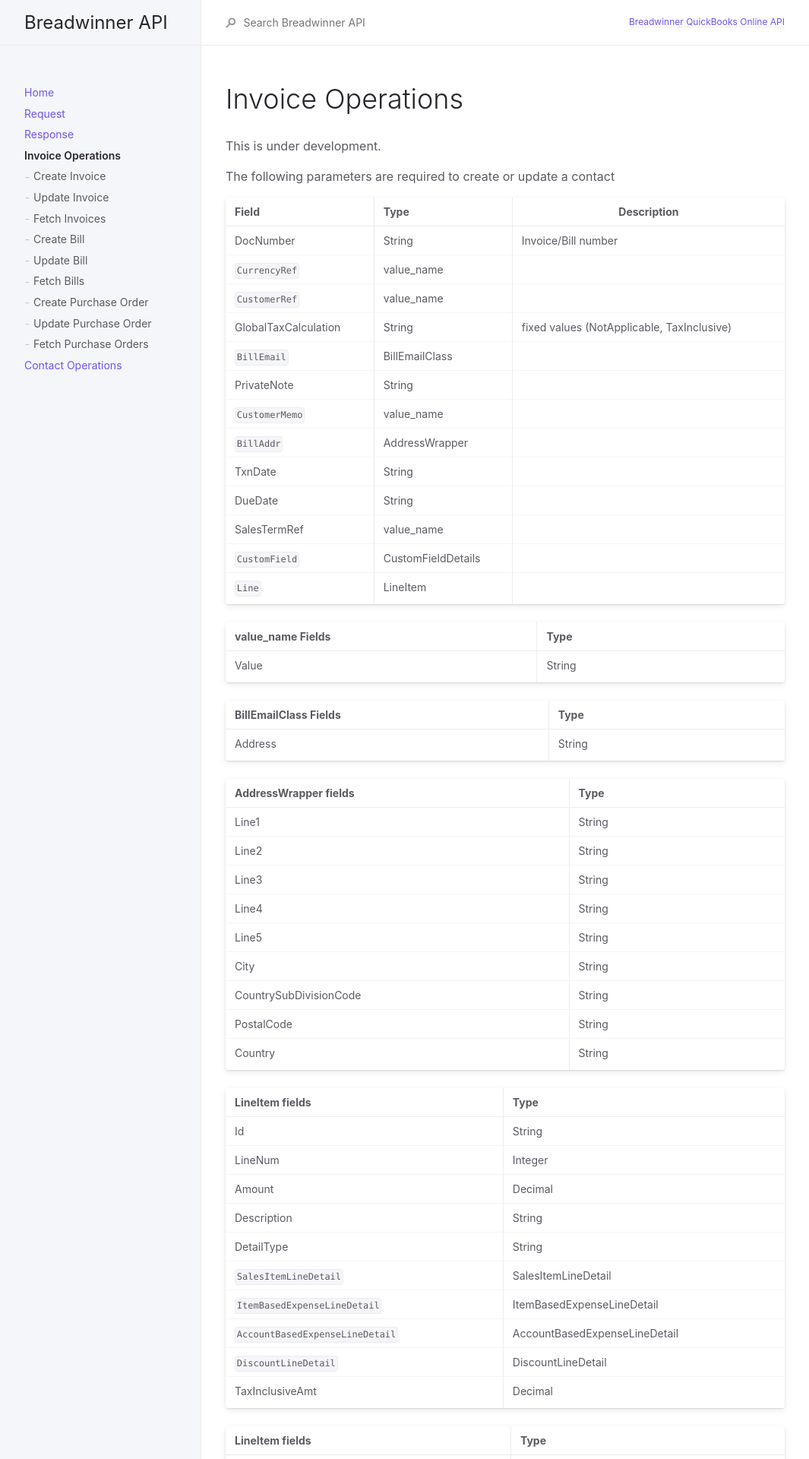
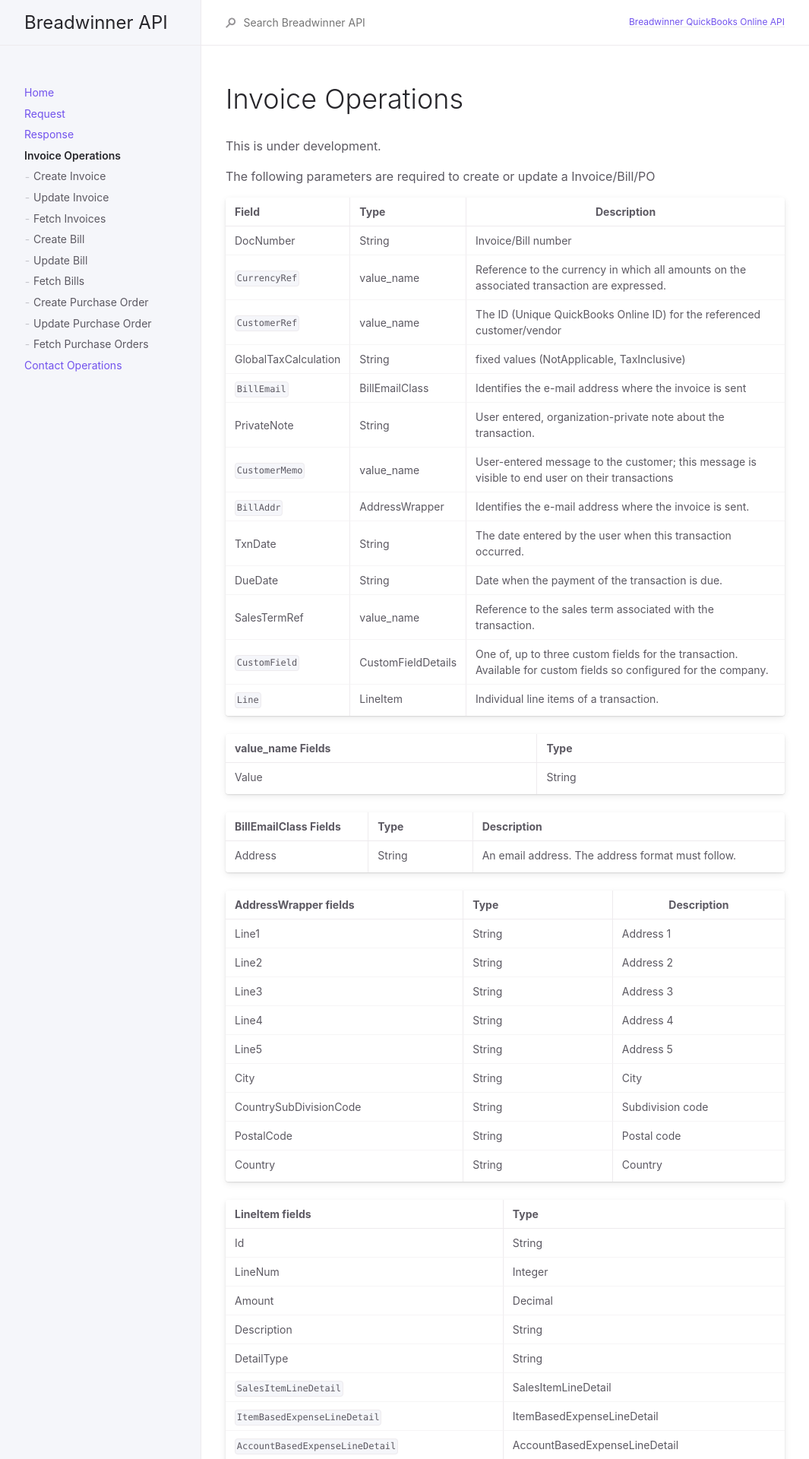
Before and after one commit to suchimitha/Documentation-of-QBO-API, a Jekyll site: the page built from docs/InvoiceOperations/InvoiceOperations.md, in a window 1280 px wide. Shown: the top 1920 px of the page at 76% size, without its empty margins (107-1172 px from the left). Built offline with Jekyll 4.4.1, drawn with Linux system fonts in a browser that asks for light colours; some of the changed text lies outside the part shown.

```diff
--- a/docs/InvoiceOperations/InvoiceOperations.md
+++ b/docs/InvoiceOperations/InvoiceOperations.md
@@ -10,23 +10,23 @@ permalink: /docs/InvoiceOperations
 
 This is under development.
 
-The following parameters are required to create or update a contact
+The following parameters are required to create or update a Invoice/Bill/PO
 
 |Field  | Type                          | Description |
 |:----------|:-------------------------------------|
 | DocNumber | String | Invoice/Bill number  |
-| `CurrencyRef` | value_name |
-| `CustomerRef` | value_name |
+| `CurrencyRef` | value_name |Reference to the currency in which all amounts on the associated transaction are expressed.|
+| `CustomerRef` | value_name | The ID (Unique QuickBooks Online ID) for the referenced customer/vendor|
 | GlobalTaxCalculation | String | fixed values (NotApplicable, TaxInclusive)|
-| `BillEmail` | BillEmailClass |
-| PrivateNote | String |
-| `CustomerMemo` | value_name |
-| `BillAddr` | AddressWrapper |
-| TxnDate | String |
-| DueDate | String |
-| SalesTermRef | value_name |
-| `CustomField` | CustomFieldDetails |
-| `Line` | LineItem |
+| `BillEmail` | BillEmailClass | Identifies the e-mail address where the invoice is sent |
+| PrivateNote | String | User entered, organization-private note about the transaction.|
+| `CustomerMemo` | value_name | User-entered message to the customer; this message is visible to end user on their transactions|
+| `BillAddr` | AddressWrapper | Identifies the e-mail address where the invoice is sent.|
+| TxnDate | String | The date entered by the user when this transaction occurred.|
+| DueDate | String | Date when the payment of the transaction is due. |
+| SalesTermRef | value_name | Reference to the sales term associated with the transaction.|
+| `CustomField` | CustomFieldDetails | One of, up to three custom fields for the transaction. Available for custom fields so configured for the company. |
+| `Line` | LineItem | Individual line items of a transaction. |
 
 
 
@@ -35,22 +35,22 @@ The following parameters are required to create or update a contact
 | Value | String |
 
 
-|BillEmailClass Fields | Type|
-|:----------------|:----|
-| Address | String |
+|BillEmailClass Fields | Type|Description|
+|:----------------|:----|:------|
+| Address | String |An email address. The address format must follow.|
 
 
-|AddressWrapper fields | Type|
+|AddressWrapper fields | Type| Description|
 |:---------------------|:-----------|
-| Line1 | String |
-| Line2 | String |
-| Line3 | String |
-| Line4 | String |
-| Line5 | String |
-| City  | String |
-| CountrySubDivisionCode | String |
-| PostalCode | String |
-| Country | String |
+| Line1 | String | Address 1 |
+| Line2 | String | Address 2 |
+| Line3 | String | Address 3 |
+| Line4 | String | Address 4 |
+| Line5 | String | Address 5 |
+| City  | String | City |
+| CountrySubDivisionCode | String | Subdivision code|
+| PostalCode | String | Postal code|
+| Country | String | Country|
 
 
 
@@ -68,7 +68,7 @@ The following parameters are required to create or update a contact
 | TaxInclusiveAmt | Decimal |
 
 
-|LineItem fields | Type|
+|SalesItemLineDetail fields | Type|
 |:---------------------|:-----------|
 | `ItemRef` | value_name |
 | `ClassRef` | value_name |
```
